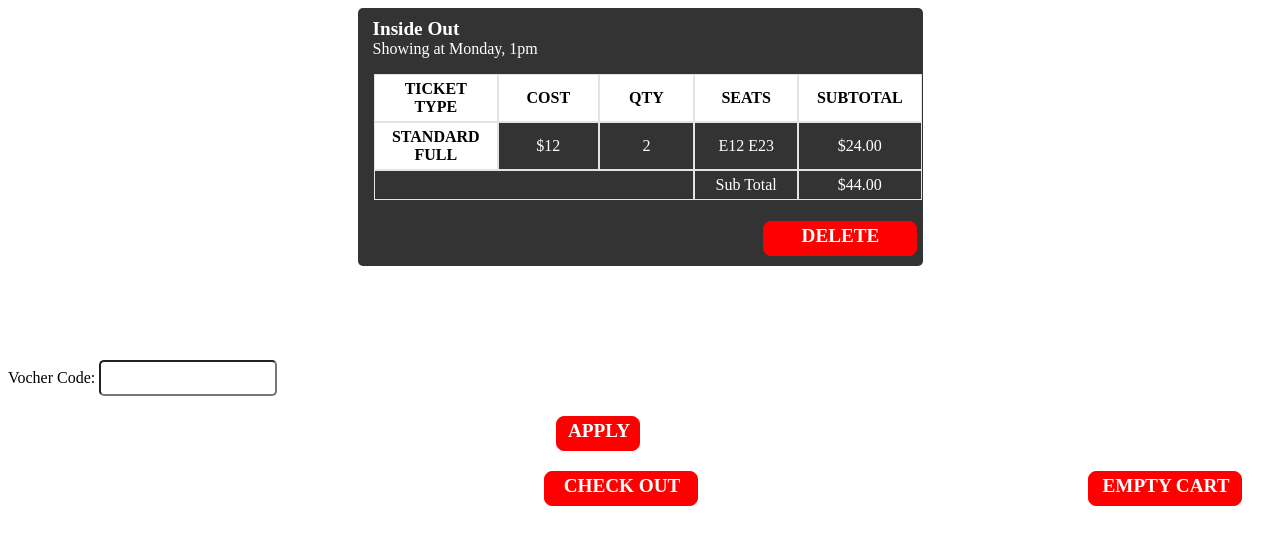
After one commit to khangcv1991/RMIT-web-programing-phpcake, a CakePHP app: the page made by app/View/Pages/cart.ctp in a window 1280 px wide. The commit adds this page. Shown: the top 545 px of the page. Run offline with PHP 8.4 and a stand-in for CakePHP, Linux system fonts and the light colour scheme; the template is opened without the code that fills it, so the values that code supplies are empty; some libraries are stand-ins or nearby versions.

Commit message:
20151001

```diff
--- /dev/null
+++ b/app/View/Pages/cart.ctp
@@ -0,0 +1,136 @@
+<!DOCTYPE html>
+<html>
+<head>
+<meta charset="ISO-8859-1">
+<?php
+echo $this->Html->css ( 'cartcss' );
+?>
+</head>
+<body>
+
+	<div class="body-wrapper">
+
+		<?php
+
+		$tiketType = array (
+				'Adult',
+				'Consession',
+				'Children',
+				'First class adult',
+				'first class childeren',
+				'Bean bag 1',
+				'Bean bag 2',
+				'Bean bag 3'
+		);
+		foreach ( $this->session->read ('screenings') as &$value ) {
+			print_r($value)
+;			echo '<div class="item-wrapper">
+			<div class="item-info">
+				<span class="movie-name">' ;
+			echo $value['movie'] ;
+			echo '</span> <br> <span
+					class="movie-session"> Showing at ';
+			echo $value['day'] + ', ' + $value['time'] ;
+			echo '</span>';
+			echo '</div>';
+			echo '<div class="item-detail">';
+			echo '	<table>';
+			echo '		<tr>';
+			echo '			<th>Ticket Type';
+			echo '</th>';
+			echo '			<th>Cost</th>';
+			echo '			<th>Qty</th>';
+			echo '			<th>Seats</th>';
+			echo '			<th>Subtotal</th>';
+
+			echo '		</tr>';
+			$i = 0;
+			foreach ( $value['seats'] as $key =>  $value1 ) {
+				//print_r($value1[1]['quantity']);
+				if($value1['quantity'] > 0){
+					echo '<tr>';
+					echo '	<th>Standard Full</th>';
+					echo '	<td>$12</td>';
+					echo '	<td>2</td>';
+					echo '	<td>E12 E23</td>';
+					echo '	<td>$24.00</td>';
+					echo '</tr>';
+				}
+				//echo ($value1['quantity']);
+				$i++;
+			}
+
+			echo '<tr>';
+			echo '			<td colspan="3"></td>';
+			echo '			<td>Sub Total</td>';
+			echo '			<td>'  ;
+			echo $value['sub-total'];
+			echo  '</td>';
+			echo	'		</tr>';
+			echo	'</table>';
+			echo '</div>';
+			echo '<div class="item-opt">';
+			echo '	<a href="#"><div class="delete-button">delete</div></a>';
+			echo '</div>';
+			echo '</div>';
+			}
+
+
+		?>
+		<div class="item-wrapper">
+			<div class="item-info">
+				<span class="movie-name">Inside Out</span> <br> <span
+					class="movie-session"> Showing at Monday, 1pm</span>
+			</div>
+			<div class="item-detail">
+				<table>
+					<tr>
+						<th>Ticket Type</th>
+						<th>Cost</th>
+						<th>Qty</th>
+						<th>Seats</th>
+						<th>Subtotal</th>
+					</tr>
+
+
+					<tr>
+						<th>Standard Full</th>
+						<td>$12</td>
+						<td>2</td>
+						<td>E12 E23</td>
+						<td>$24.00</td>
+					</tr>
+					<tr>
+						<td colspan="3"></td>
+
+						<td>Sub Total</td>
+						<td>$44.00</td>
+					</tr>
+				</table>
+			</div>
+			<div class="item-opt">
+				<a href="#"><div class="delete-button">delete</div></a>
+			</div>
+		</div>
+
+		<div class="final-info">
+			<label class="total-price" value="">Total: $44.00</label><br> <label
+				class="vocher" value="
+				">Meal and Movie Deal Voucher (12345-67890-ZI): 20.00%</label><br> <label
+				value="" label>Grand Total: $95.20</label>
+		</div>
+
+		<div class="group-button-wrapper">
+			<div class="left-button-group">
+				<label for="movie-name"> Vocher Code:</label> <input type="text"
+					name="movie_name" id="movie-name" class="input-area" /> <a href="#"><div
+						class="apply-button">apply</div></a>
+			</div>
+			<div class="right-button-group">
+				<a href="#"><div class="empty-button">empty cart</div></a> <a
+					href="#"><div class="check-button">check out</div></a>
+			</div>
+		</div>
+	</div>
+</body>
+</html>
--- a/app/View/Pages/entities.php
+++ /dev/null
@@ -1,3 +0,0 @@
-<?php
-
-?>
--- /dev/null
+++ b/app/webroot/css/cartcss.css
@@ -0,0 +1,145 @@
+@CHARSET "ISO-8859-1";
+table {
+	color: white;
+	margin-top: 15px;
+}
+
+th, td {
+
+	margin: 0;
+	text-align: center;
+	border-collapse: collapse;
+	outline: 1px solid #e3e3e3;
+}
+
+td {
+
+	padding: 5px 10px;
+}
+
+th {
+	width:120px;
+	color: black;
+	background-color: white;
+	padding: 5px 10px;
+	text-transform: uppercase;
+}
+
+.item-wrapper{
+	background-color: #333;
+	overflow: auto;
+	border-radius: 5px;
+	margin-top: 10px;
+	padding-top: 10px;
+	padding-bottom: 10px;
+	padding-left: 15px;
+	margin: auto;
+	width:550px;
+	color: white;
+}
+.movie-name{
+	font-size:120%;
+	font-weight:bolder;
+}
+
+.final-info{
+	width:100%;
+	margin-top:40px;
+	float:right;
+	text-align:right;
+	color:white;
+	overflow:auto;
+
+}
+.group-button-wrapper{
+	width:100%;
+	overflow:auto;
+}
+.left-button-group{
+	width:50%;
+	float:left;
+}
+.right-button-group{
+	width: 100;
+	float:right;
+	margin-right:30px;
+	display:inline-block;
+}
+.input-area {
+	border-radius: 5px;
+	text-align:right;
+	height: 30px;
+	width: 170px;
+}
+.delete-button{
+	margin-top:20px;
+	width: 150px;
+	height: 30px;
+	background: red;
+	border: 1px solid;
+	border-color: red;
+	float: left;
+	border-radius: 8px;
+	font-size: 120%;
+	color: white;
+	text-transform: uppercase;
+	text-align: center;
+	padding-left: 2px;
+	padding-top: 3px;
+	font-weight: bolder;
+	margin-left: 390px;
+}
+.empty-button{
+	margin-top:20px;
+	width: 150px;
+	height: 30px;
+	background: red;
+	border: 1px solid;
+	border-color: red;
+	float: right;
+	border-radius: 8px;
+	font-size: 120%;
+	color: white;
+	text-transform: uppercase;
+	text-align: center;
+	padding-left: 2px;
+	padding-top: 3px;
+	font-weight: bolder;
+	margin-left: 390px;
+}
+.check-button{
+	margin-top:20px;
+	width: 150px;
+	height: 30px;
+	background: red;
+	border: 1px solid;
+	border-color: red;
+	float: right;
+	border-radius: 8px;
+	font-size: 120%;
+	color: white;
+	text-transform: uppercase;
+	text-align: center;
+	padding-left: 2px;
+	padding-top: 3px;
+	font-weight: bolder;
+	margin-left: 390px;
+}
+.apply-button{
+	margin-top:20px;
+	width: 80px;
+	height: 30px;
+	background: red;
+	border: 1px solid;
+	border-color: red;
+	float: right;
+	border-radius: 8px;
+	font-size: 120%;
+	color: white;
+	text-transform: uppercase;
+	text-align: center;
+	padding-left: 2px;
+	padding-top: 3px;
+	font-weight: bolder;
+	margin-left: 390px;
+}
```
Also changed, not shown: app/Config/core.php (+109 -104 lines), app/Controller/BookingController.php (added, +83 -0 lines), app/View/Layouts/default.ctp (+18 -2 lines), app/View/Pages/booking.ctp (renamed from app/View/Pages/bookingpage.ctp, +19 -3 lines), app/webroot/js/bookingJS.js (+24 -12 lines).
